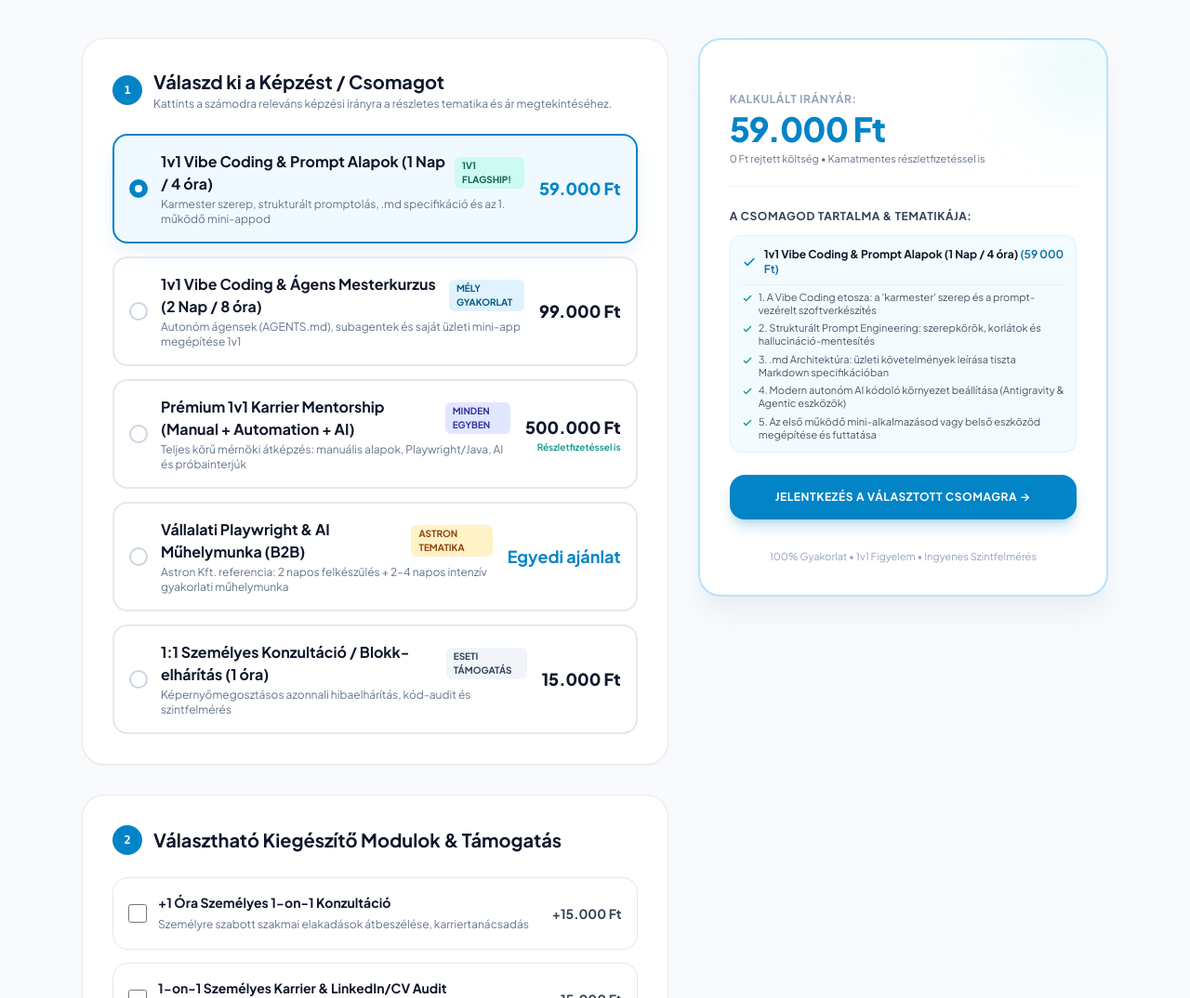
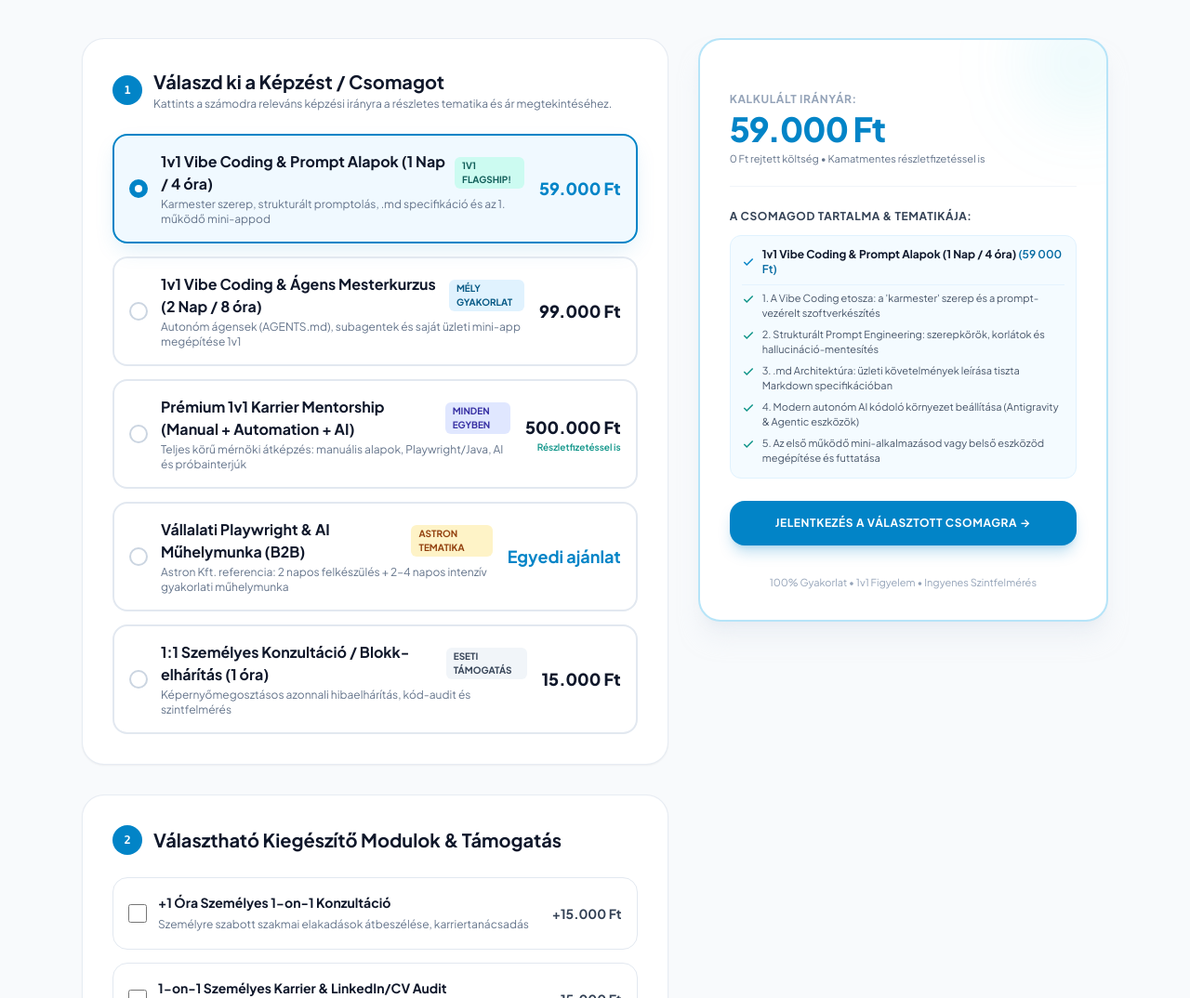
Before and after one commit to denyuel/testacademy.hu, a website: page index.html in a window 1280 px wide. Shown: the part 2009-3083 px from the top of the page at 93% size. Drawn offline with nearby package versions, Linux system fonts and the light colour scheme; a web font is replaced by a local one.

Commit message:
fix(ui): enforce explicit 14px size and styles on summary curriculum bullet checkmarks

```diff
--- a/index.html
+++ b/index.html
@@ -1279,7 +1279,7 @@
 
               html += `<div class="p-3 bg-sky-50/70 rounded-xl border border-sky-100">
                 <div class="flex items-center gap-2 mb-2 font-bold text-slate-900 text-xs">
-                  <svg class="w-4 h-4 text-sky-600 flex-shrink-0" viewBox="0 0 24 24" fill="none" stroke="currentColor" stroke-width="2.5"><polyline points="20 6 9 17 4 12"/></svg>
+                  <svg width="16" height="16" style="width: 16px; height: 16px; min-width: 16px; max-width: 16px; flex-shrink: 0;" class="text-sky-600" viewBox="0 0 24 24" fill="none" stroke="currentColor" stroke-width="2.5"><polyline points="20 6 9 17 4 12"/></svg>
                   <span id="calc-summary-base">${baseName} <span class="text-sky-700 font-semibold">${priceTag}</span></span>
                 </div>`;
 
@@ -1287,9 +1287,9 @@
               if (currList.length > 0) {
                 html += `<div class="space-y-1.5 pt-1.5 border-t border-sky-100/80">`;
                 currList.forEach((item) => {
-                  html += `<div class="flex items-start gap-1.5 text-[11px] text-slate-600 leading-tight">
-                    <svg class="w-3 h-3 text-teal-600 flex-shrink-0 mt-0.5" viewBox="0 0 24 24" fill="none" stroke="currentColor" stroke-width="2.5"><polyline points="20 6 9 17 4 12"/></svg>
-                    <span>${item}</span>
+                  html += `<div class="flex items-start gap-2 text-[11px] text-slate-600 leading-normal">
+                    <svg width="14" height="14" style="width: 14px; height: 14px; min-width: 14px; max-width: 14px; flex-shrink: 0; margin-top: 2px;" class="text-teal-600" viewBox="0 0 24 24" fill="none" stroke="currentColor" stroke-width="2.5"><polyline points="20 6 9 17 4 12"/></svg>
+                    <span class="flex-1">${item}</span>
                   </div>`;
                 });
                 html += `</div>`;
@@ -1302,7 +1302,7 @@
               this.calcState.addons.forEach((addon) => {
                 const addonName = isEn ? addon.nameEn : addon.nameHu;
                 html += `<div class="flex items-center gap-2 text-slate-600 text-xs">
-                  <svg class="w-3.5 h-3.5 text-teal-600 flex-shrink-0" viewBox="0 0 24 24" fill="none" stroke="currentColor" stroke-width="2"><polyline points="20 6 9 17 4 12"/></svg>
+                  <svg width="14" height="14" style="width: 14px; height: 14px; min-width: 14px; max-width: 14px; flex-shrink: 0;" class="text-teal-600" viewBox="0 0 24 24" fill="none" stroke="currentColor" stroke-width="2"><polyline points="20 6 9 17 4 12"/></svg>
                   <span>${addonName} <span class="text-slate-400 font-medium">(+${addon.price.toLocaleString("hu-HU")} Ft)</span></span>
                 </div>`;
               });
--- a/input.css
+++ b/input.css
@@ -77,6 +77,14 @@ html {
   background-color: #f0f9ff;
 }
 
+#calc-summary-items svg {
+  width: 14px !important;
+  height: 14px !important;
+  min-width: 14px !important;
+  max-width: 14px !important;
+  flex-shrink: 0 !important;
+}
+
 /* Mobile Sticky Bar (Borbas Webdesign style) */
 .calc-sticky-bar {
   display: none;
```
Also changed, not shown: dist/index.html, dist/output.css, output.css.
